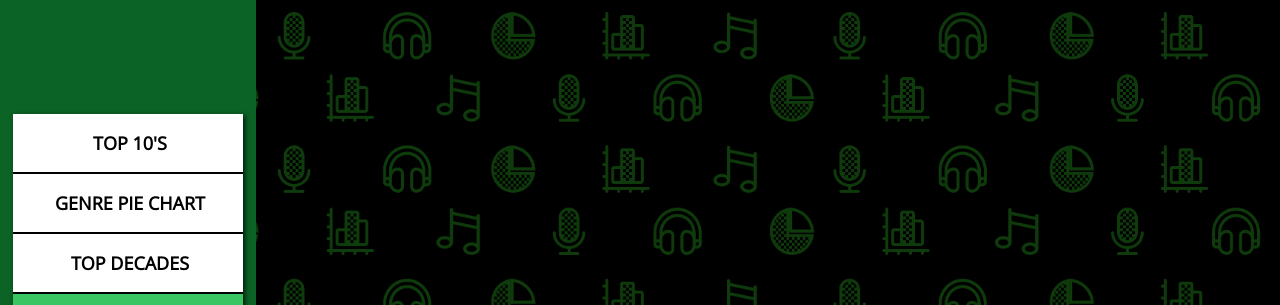
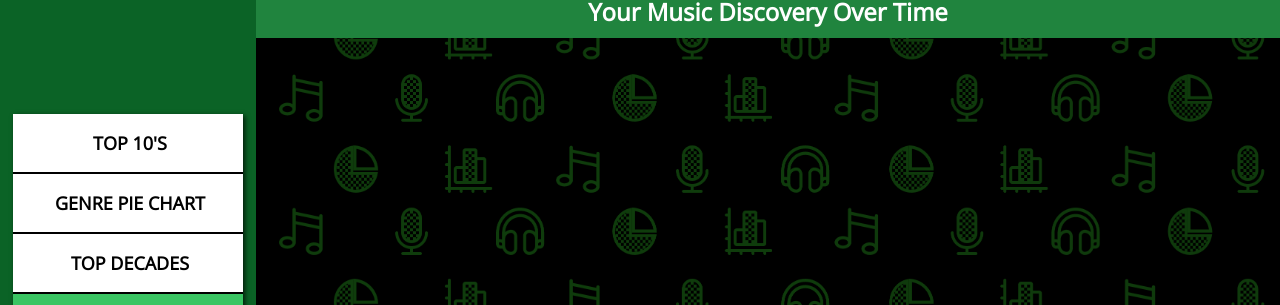
Before and after one commit to vedkm/INFO-1601-Project, a plain HTML site: page html/option4.html in a window 1280 px wide. Shown: the part 65-370 px from the top of the page. Drawn offline with nearby package versions, Linux system fonts and the light colour scheme; no server answers.

Commit message:
Added a page header

```diff
--- a/css/menu.css
+++ b/css/menu.css
@@ -71,7 +71,7 @@ h1{
   width: 325px;
 }
 
-img:hover{
+.container img:hover{
   width: 330px;
 }
 
--- a/css/option1.css
+++ b/css/option1.css
@@ -151,6 +151,20 @@ body{
 
 #right-section-body{
   margin-top: 50px;
+}
+
+.name{
+  color: white;
+  background: #20843E;
+  display: block;
+  width: 100%;
+  height: fit-content;
+  position: relative;
+  padding-top: 10px;
+  padding-bottom: 10px;
+  z-index: 3;
+  text-align: center;
+  font-family: "Open Sans", sans-serif;
 }
 
 #buttons{
--- a/css/option2.css
+++ b/css/option2.css
@@ -74,19 +74,27 @@ body{
     height: 100vh;
 }
 
+.name{
+  color: white;
+  background: #20843E;
+  display: block;
+  width: 100%;
+  height: fit-content;
+  position: relative;
+  padding-top: 10px;
+  padding-bottom: 10px;
+  z-index: 1;
+  text-align: center;
+  font-family: "Open Sans", sans-serif;
+}
+
+
 .chart-container{
-  /*
-  align-items: center;
-  display:flex;
-  flex-direction:row;*/
-
   margin-left: auto;
   margin-right: auto;
-
-  padding-top: 150px;
-  position:relative;
-  height:90%;
-  width: 90%;
+  margin-top: 20px;
+  height: 75%;
+  width:  80%;
 }
 
 /* The sidebar menu */
@@ -142,6 +150,11 @@ body{
   height:100%;
 }
 
+#right-section-body{
+  margin-top: 50px;
+}
+
+
 #selected{
     background-color: #3AC563;
     color: white;
@@ -184,7 +197,7 @@ body {
   }
 
   .chart-container{
-    width:100vw;
+    width: 100%;
   }
 
   .nav-links{
--- a/css/option3.css
+++ b/css/option3.css
@@ -76,14 +76,32 @@ body{
     height: 100vh;
 }
 
+
+#right-section-body{
+  margin-top: 50px;
+}
+
+.name{
+  color: white;
+  background: #20843E;
+  display: block;
+  width: 100%;
+  height: fit-content;
+  position: relative;
+  padding-top: 10px;
+  padding-bottom: 10px;
+  z-index: 1;
+  text-align: center;
+  font-family: "Open Sans", sans-serif;
+}
+
+
 .chart-container{
-  align-items: center;
-  display:flex;
-  flex-direction:row;
-  padding-top: 150px;
-  position:relative;
-  height:80vh;
-  width:80vw;
+  margin-left: auto;
+  margin-right: auto;
+  margin-top: 20px;
+  height: 75%;
+  width:  80%;
 }
 
 /* The sidebar menu */
--- a/css/option4.css
+++ b/css/option4.css
@@ -74,15 +74,32 @@ body{
     height: 100vh;
 }
 
+#right-section-body{
+  margin-top: 50px;
+}
+
+.name{
+  color: white;
+  background: #20843E;
+  display: block;
+  width: 100%;
+  height: fit-content;
+  position: relative;
+  padding-top: 10px;
+  padding-bottom: 10px;
+  z-index: 1;
+  text-align: center;
+  font-family: "Open Sans", sans-serif;
+}
+
+
 .chart-container{
   margin-left: auto;
   margin-right: auto;
-  padding-top: 150px;
-  position:relative;
-  height: 80vh;
-  width: 90%;
+  margin-top: 20px;
+  height: 60%;
+  width:  80%;
 }
-
 /* The sidebar menu */
 .sidebar-links{
   display: none;
@@ -130,9 +147,8 @@ body{
   flex-basis:    80%;
   background-color: black;
   background-image:url(../images/background.png);
-  background-repeat: no-repeat;
-  background-position: 100% 100%;
-  background-size:cover;
+  background-repeat: repeat-y;
+  background-size: cover;
   height:100%;
 }
 
@@ -150,6 +166,7 @@ body{
 /* END OF SIDEBAR */
 
 .buttoncontainer{
+  margin-top: 10px;
   display: flex;
   flex-direction: row;
   justify-content: center;
@@ -275,6 +292,15 @@ body {
     transform: translate(-5%,-50%);
     z-index: 3;
   }
+
+  .buttonclass{
+    font-size: 2em;
+    height: 50px;
+    width: 40%px;
+    padding: 10px;
+    margin-left: 5px;
+    margin-right: 5px;
+  }
 }
 
 .body {
--- a/css/option5.css
+++ b/css/option5.css
@@ -140,6 +140,26 @@ body{
     color: black;
 }
 
+.container{
+  display: flex;
+  flex-direction: row;
+  justify-content: center;
+  height: 100vh;
+}
+
+.name{
+color: white;
+background: #20843E;
+display: block;
+width: 100%;
+height: fit-content;
+position: relative;
+padding-top: 10px;
+padding-bottom: 10px;
+z-index: 1;
+text-align: center;
+font-family: "Open Sans", sans-serif;
+}
 
 #right-section-body{
   margin-top: 50px;
@@ -159,7 +179,7 @@ body{
 
 #playlist{
   width: 90%;
-  height: 75vh;
+  height: 65vh;
 }
 
 #right-section-body input{
--- a/html/option4.html
+++ b/html/option4.html
@@ -64,6 +64,11 @@
 		</section>
 
 		<section id="right-section">
+			<div id="right-section-body">
+				<div class="name">
+				  <h1>Your Music Discovery Over Time</h1>
+				</div>
+			  </div>
 			<div class="chart-container">
 				<!--<canvas id="discoveryChart"></canvas>-->
 
```
Also changed, not shown: html/option1.html (+3 -0 lines), html/option2.html (+5 -0 lines), html/option3.html (+5 -0 lines), html/option5.html (+3 -0 lines).
